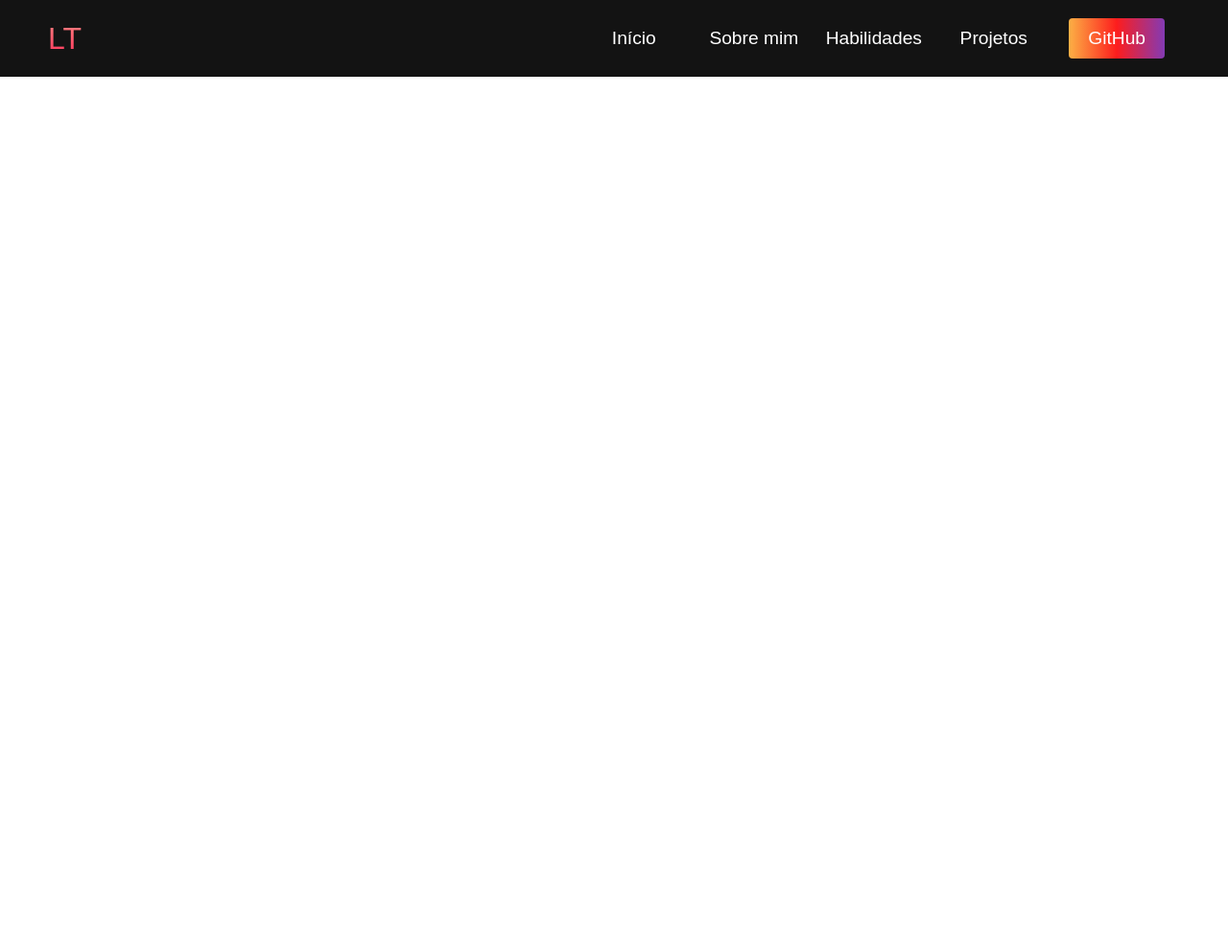
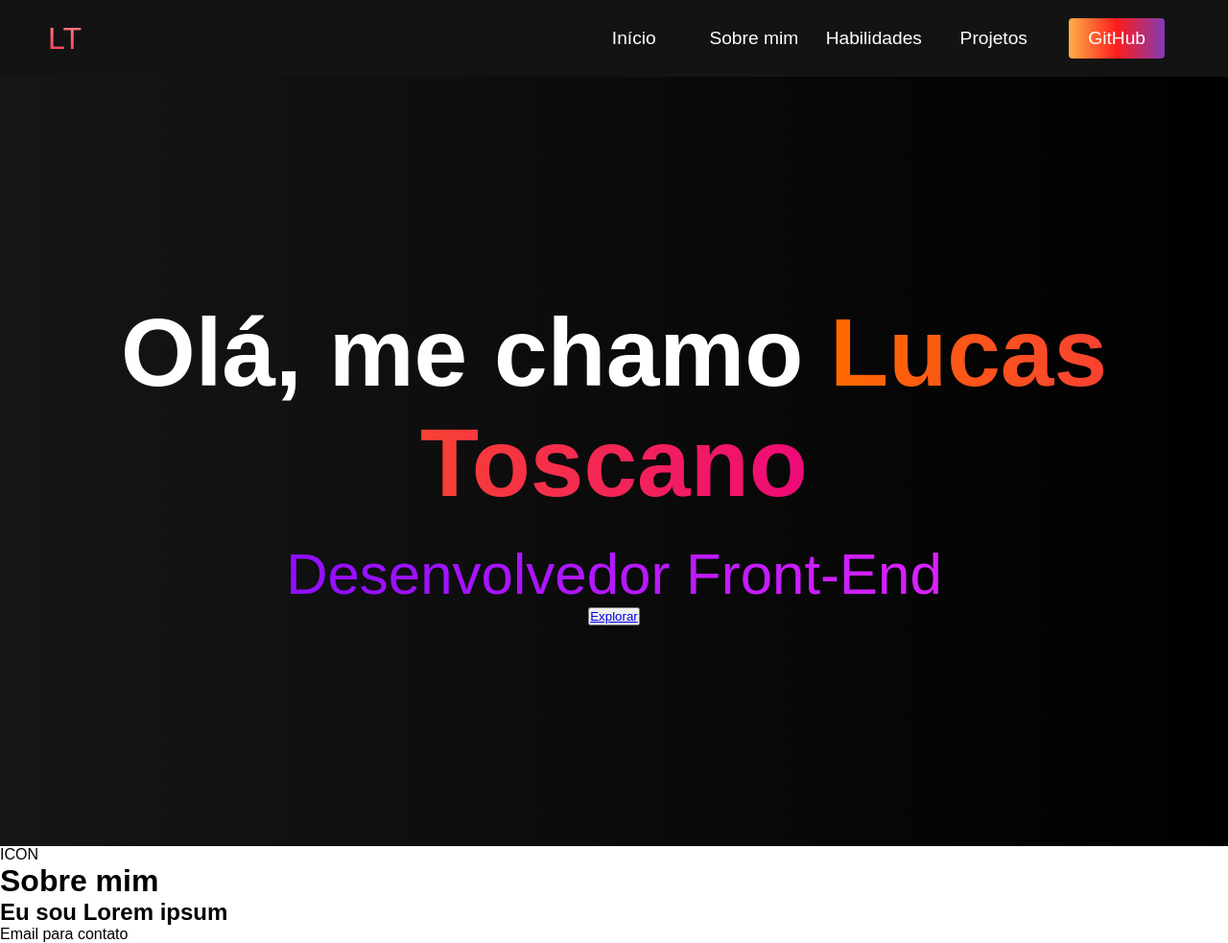
Before and after one commit to Lucas-Toscano/portfolio, a plain HTML site: page index.html in a window 1280 px wide. Shown: the whole page at 96% size. Before the commit the page ends 800 px from the top, so only its background shows below. Drawn offline with Linux system fonts and the light colour scheme.

Commit message:
update: hero section

```diff
--- a/assets/css/styles.css
+++ b/assets/css/styles.css
@@ -6,6 +6,7 @@
   scroll-behavior: smooth;
 }
 
+/* Navbar */
 .navbar {
   background: #131313;
   height: 80px;
@@ -189,3 +190,66 @@
     transform: translateY(-8px) rotate(-45deg);
   }
 }
+
+/* Hero Section */
+
+.hero {
+  background: #000000;
+  background: linear-gradient(to right, #161616, #000000);
+  padding: 200px 0;
+}
+
+.heroContainer {
+  display: flex;
+  flex-direction: column;
+  justify-content: center;
+  align-items: center;
+  max-width: 1200px;
+  margin: 0 auto;
+  height: 90%;
+  text-align: center;
+  padding: 30px;
+}
+
+.heroHeading {
+  font-size: 100px;
+  margin-bottom: 24px;
+  color: #fff;
+}
+
+.heroHeading span {
+  background: #ee0979;
+  background: -webkit-linear-gradient(to right, #ff6a00, #ee0979);
+  background: linear-gradient(to right, #ff6a00, #ee0979);
+  -webkit-background-clip: text;
+  -moz-background-clip: text;
+  -webkit-text-fill-color: transparent;
+  -mo-text-fill-color: transparent;
+}
+
+.heroDescription {
+  font-size: 60px;
+  background: #da22ff;
+  background: -webkit-linear-gradient(to right, #9114ff, #da22ff);
+  background: linear-gradient(to right, #8f0eff, #da22ff);
+  -webkit-background-clip: text;
+  -moz-background-clip: text;
+  -webkit-text-fill-color: transparent;
+  -mo-text-fill-color: transparent;
+}
+
+.highlight {
+  border-bottom: 4px solid rgb(132, 0, 255);
+}
+
+@media screen and (max-width: 768px) {
+  .heroHeading {
+    font-size: 60px;
+  }
+
+  .heroDescription {
+    font-size: 40px;
+  }
+}
+
+/* About Section */
--- a/index.html
+++ b/index.html
@@ -37,6 +37,29 @@
     </div>
   </nav>
 
+  <!-- Hero Section -->
+  <div class="hero" id="home">
+    <div class="heroContainer">
+      <h1 class="heroHeading">Olá, me chamo <span>Lucas Toscano</span></h1>
+      <p class="heroDescription">Desenvolvedor Front-End</p>
+      <button class="mainButton"><a href="#">Explorar</a></button>
+    </div>
+  </div>
+
+  <!-- About Section -->
+  <div class="main" id="id">
+    <div class="mainContainer">
+      <div class="mainImageContainer">
+        <div class="mainImageCard">ICON</div>
+      </div>
+      <div class="mainContent">
+        <h1>Sobre mim</h1>
+        <h2>Eu sou Lorem ipsum</h2>
+        <p>Email para contato</p>
+      </div>
+    </div>
+  </div>
+
   <script src="assets/js/app.js"></script>
 </body>
 </html>
```
